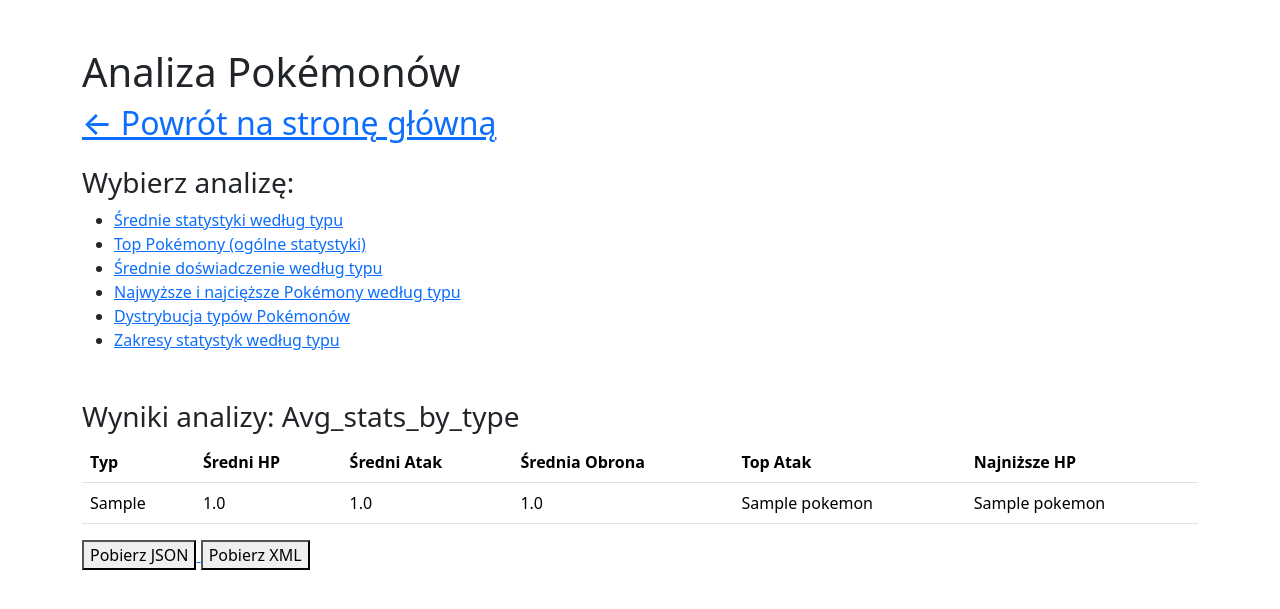
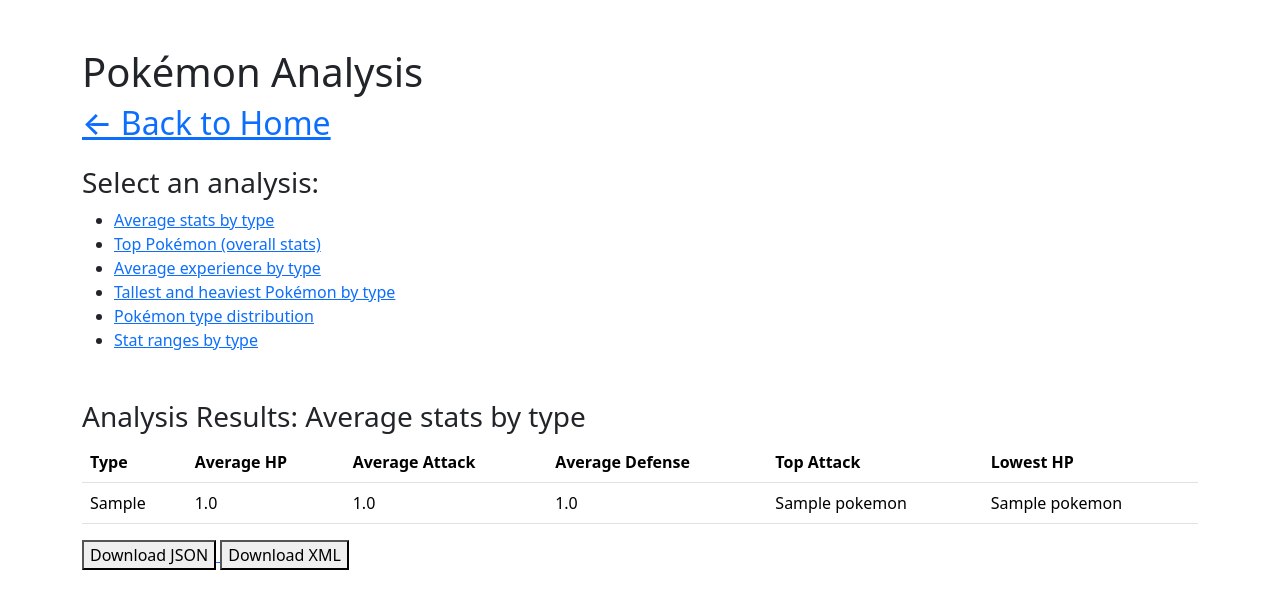
Before and after one commit to Byienio/poke_api_app, a Flask app: page /analysis/avg_stats_by_type in a window 1280 px wide. Shown: the top 609 px of the page. Run offline with Flask 3, Linux system fonts and the light colour scheme; tables that the repository leaves empty hold one stand-in row (values such as "Sample post"); some libraries are stand-ins or nearby versions.

Commit message:
Changed website language from polish to english and added custom analysis titles

```diff
--- a/app/routes.py
+++ b/app/routes.py
@@ -40,10 +40,15 @@
 
 @main_bp.route('/analysis/<analysis_type>', methods=['GET'])
 def analysis(analysis_type):
-    data = get_analysis_data(analysis_type)
-    if data is None:
+    result = get_analysis_data(analysis_type)
+    if result is None:
         return jsonify(message="Invalid analysis type"), 400
-    return render_template('analysis.html', analysis_type=analysis_type, data=data)
+    return render_template(
+        'analysis.html',
+        analysis_type=analysis_type,
+        analysis_title=result['title'],
+        data=result['data']
+    )
 
 @main_bp.route('/export/<analysis_type>/<format>', methods=['GET'])
 
--- a/app/services/analysis.py
+++ b/app/services/analysis.py
@@ -88,15 +88,33 @@
 
 def get_analysis_data(analysis_type):
     if analysis_type == 'avg_stats_by_type':
-        return analyze_types()
+        return {
+            'title': 'Average stats by type',
+            'data': analyze_types()
+        }
     elif analysis_type == 'top_overall_stats':
-        return top_overall_stat()
+        return {
+            'title': 'Top Pokémon (overall stats)',
+            'data': top_overall_stat()
+        }
     elif analysis_type == 'avg_experience_by_type':
-        return average_experience_by_type()
+        return {
+            'title': 'Average experience by type',
+            'data': average_experience_by_type()
+        }
     elif analysis_type == 'tallest_heaviest_by_type':
-        return tallest_and_heaviest_by_type()
+        return {
+            'title': 'Tallest and heaviest Pokémon by type',
+            'data': tallest_and_heaviest_by_type()
+        }
     elif analysis_type == 'type_distribution':
-        return type_distribution()
+        return {
+            'title': 'Pokémon type distribution',
+            'data': type_distribution()
+        }
     elif analysis_type == 'stat_range_by_type':
-        return stat_range_by_type()
+        return {
+            'title': 'Stat ranges by type',
+            'data': stat_range_by_type()
+        }
     return None
--- a/app/templates/analysis.html
+++ b/app/templates/analysis.html
@@ -1,41 +1,41 @@
 <!DOCTYPE html>
-<html lang="pl">
+<html lang="en">
 <head>
     <meta charset="UTF-8">
     <meta name="viewport" content="width=device-width, initial-scale=1.0">
-    <title>Analiza Pokémonów</title>
+    <title>Pokémon Analysis</title>
     <link rel="stylesheet" href="https://cdn.jsdelivr.net/npm/bootstrap@5.3.0-alpha1/dist/css/bootstrap.min.css">
 </head>
 <body>
 
 <div class="container">
-    <h1 class="mt-5">Analiza Pokémonów</h1>
-    <h2><a href="/">← Powrót na stronę główną</a></h2>
+    <h1 class="mt-5">Pokémon Analysis</h1>
+    <h2><a href="/">← Back to Home</a></h2>
     <div class="mt-4">
-        <h3>Wybierz analizę:</h3>
+        <h3>Select an analysis:</h3>
         <ul>
-            <li><a href="{{ url_for('main.analysis', analysis_type='avg_stats_by_type') }}">Średnie statystyki według typu</a></li>
-            <li><a href="{{ url_for('main.analysis', analysis_type='top_overall_stats') }}">Top Pokémony (ogólne statystyki)</a></li>
-            <li><a href="{{ url_for('main.analysis', analysis_type='avg_experience_by_type') }}">Średnie doświadczenie według typu</a></li>
-            <li><a href="{{ url_for('main.analysis', analysis_type='tallest_heaviest_by_type') }}">Najwyższe i najcięższe Pokémony według typu</a></li>
-            <li><a href="{{ url_for('main.analysis', analysis_type='type_distribution') }}">Dystrybucja typów Pokémonów</a></li>
-            <li><a href="{{ url_for('main.analysis', analysis_type='stat_range_by_type') }}">Zakresy statystyk według typu</a></li>
+            <li><a href="{{ url_for('main.analysis', analysis_type='avg_stats_by_type') }}">Average stats by type</a></li>
+            <li><a href="{{ url_for('main.analysis', analysis_type='top_overall_stats') }}">Top Pokémon (overall stats)</a></li>
+            <li><a href="{{ url_for('main.analysis', analysis_type='avg_experience_by_type') }}">Average experience by type</a></li>
+            <li><a href="{{ url_for('main.analysis', analysis_type='tallest_heaviest_by_type') }}">Tallest and heaviest Pokémon by type</a></li>
+            <li><a href="{{ url_for('main.analysis', analysis_type='type_distribution') }}">Pokémon type distribution</a></li>
+            <li><a href="{{ url_for('main.analysis', analysis_type='stat_range_by_type') }}">Stat ranges by type</a></li>
         </ul>
     </div>
 
     <div class="mt-5">
-        <h3>Wyniki analizy: {{ analysis_type | capitalize }}</h3>
+        <h3>Analysis Results: {{ analysis_title }}</h3>
         <div>
             {% if analysis_type == 'avg_stats_by_type' %}
                 <table class="table">
                     <thead>
                         <tr>
-                            <th>Typ</th>
-                            <th>Średni HP</th>
-                            <th>Średni Atak</th>
-                            <th>Średnia Obrona</th>
-                            <th>Top Atak</th>
-                            <th>Najniższe HP</th>
+                            <th>Type</th>
+                            <th>Average HP</th>
+                            <th>Average Attack</th>
+                            <th>Average Defense</th>
+                            <th>Top Attack</th>
+                            <th>Lowest HP</th>
                         </tr>
                     </thead>
                     <tbody>
@@ -61,8 +61,8 @@
                 <table class="table">
                     <thead>
                         <tr>
-                            <th>Typ</th>
-                            <th>Średnie Doświadczenie</th>
+                            <th>Type</th>
+                            <th>Average Experience</th>
                         </tr>
                     </thead>
                     <tbody>
@@ -78,9 +78,9 @@
                 <table class="table">
                     <thead>
                         <tr>
-                            <th>Typ</th>
-                            <th>Najwyższy</th>
-                            <th>Najcięższy</th>
+                            <th>Type</th>
+                            <th>Tallest</th>
+                            <th>Heaviest</th>
                         </tr>
                     </thead>
                     <tbody>
@@ -103,10 +103,10 @@
                 <table class="table">
                     <thead>
                         <tr>
-                            <th>Typ</th>
-                            <th>Zakres Ataku</th>
-                            <th>Zakres Obrony</th>
-                            <th>Zakres HP</th>
+                            <th>Type</th>
+                            <th>Attack Range</th>
+                            <th>Defense Range</th>
+                            <th>HP Range</th>
                         </tr>
                     </thead>
                     <tbody>
@@ -124,10 +124,10 @@
         </div>
         <div>
             <a href="{{ url_for('main.export_analysis', analysis_type=analysis_type, format='json') }}">
-            <button>Pobierz JSON</button>
+                <button>Download JSON</button>
             </a>
             <a href="{{ url_for('main.export_analysis', analysis_type=analysis_type, format='xml') }}">
-            <button>Pobierz XML</button>
+                <button>Download XML</button>
             </a>
         </div>
     </div>
```
Also changed, not shown: app/templates/charts.html (+12 -12 lines), app/templates/index.html (+7 -7 lines). Lines whose indentation alone changed are shown as unchanged.
